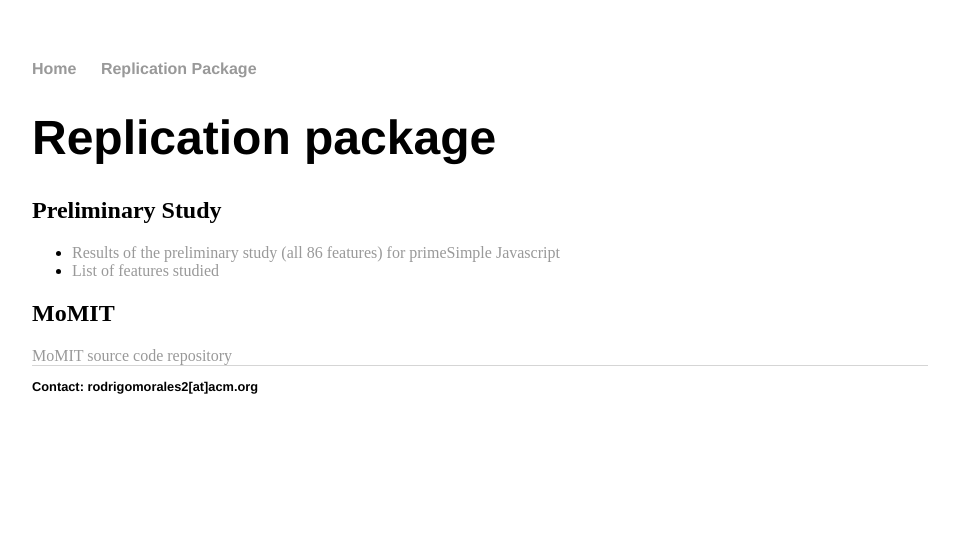
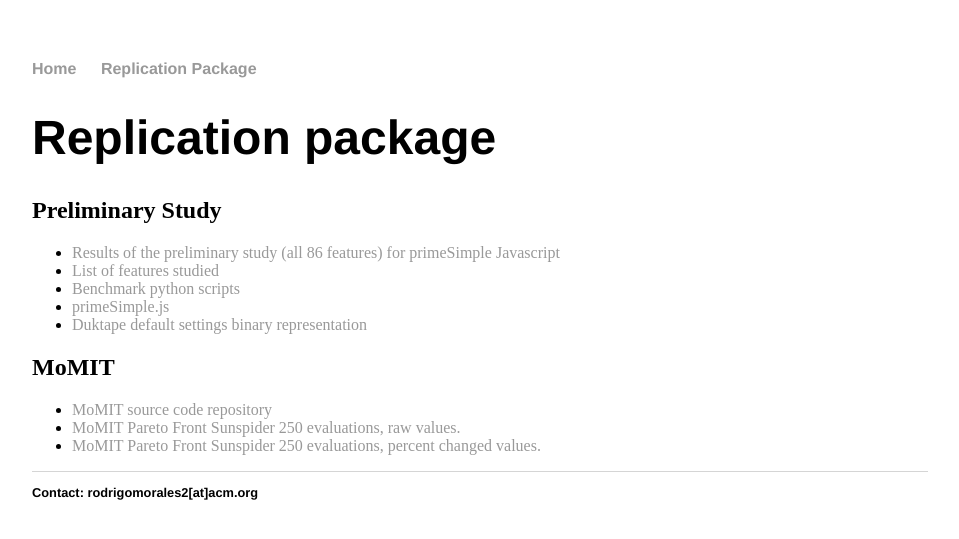
Before and after one commit to moar82/momit_data, a Jekyll site: the page built from docs/replication/index.html, in a window 1280 px wide. Shown: the top 539 px of the page, without its empty margins (160-1119 px from the left). Built offline with Jekyll 4.4.1, drawn with Linux system fonts in a browser that asks for light colours.

Commit message:
Update index.html

```diff
--- a/docs/replication/index.html
+++ b/docs/replication/index.html
@@ -10,9 +10,18 @@
 <li> <a href="https://github.com/moar82/momit_data/blob/master/MOMIT_preliminary_results_benchmark_primeSimple_clean.csv" target="_blank">Results of the preliminary study  (all 86 features) for primeSimple Javascript </a>
 
 <li> <a href="https://github.com/moar82/momit_data/blob/master/MOMIT-JS_features.csv" target="_blank">List of features studied</a>
+  <li> <a href="https://github.com/moar82/momit_data/blob/master/benchmark/" target="_blank">Benchmark python scripts</a>
+    <li> <a href="https://github.com/moar82/momit_data/blob/master/js_files/primeSimple.js/" target="_blank">primeSimple.js</a>
+     <li> <a href="https://github.com/moar82/momit_data/blob/master/default_individual.csv/" target="_blank">Duktape default settings binary representation</a>
 </ul>
 
 
 <h2>MoMIT </h2>
+<ul>
 
-<a href="https://github.com/moar82/jMetalPy/tree/master/iot" target="_blank">MoMIT source code repository </a>
+<li> <a href="https://github.com/moar82/jMetalPy/tree/master/iot" target="_blank">MoMIT source code repository </a>
+
+  <li> <a href="https://github.com/moar82/momit_data/tree/master/pf_250_evals_raw" target="_blank">MoMIT Pareto Front Sunspider  250 evaluations, raw values.</a>
+     <li> <a href="https://github.com/moar82/momit_data/tree/master/pf_250_ev_percentage_change" target="_blank">MoMIT Pareto Front Sunspider  250 evaluations, percent changed values.</a>
+
+</ul>
```
